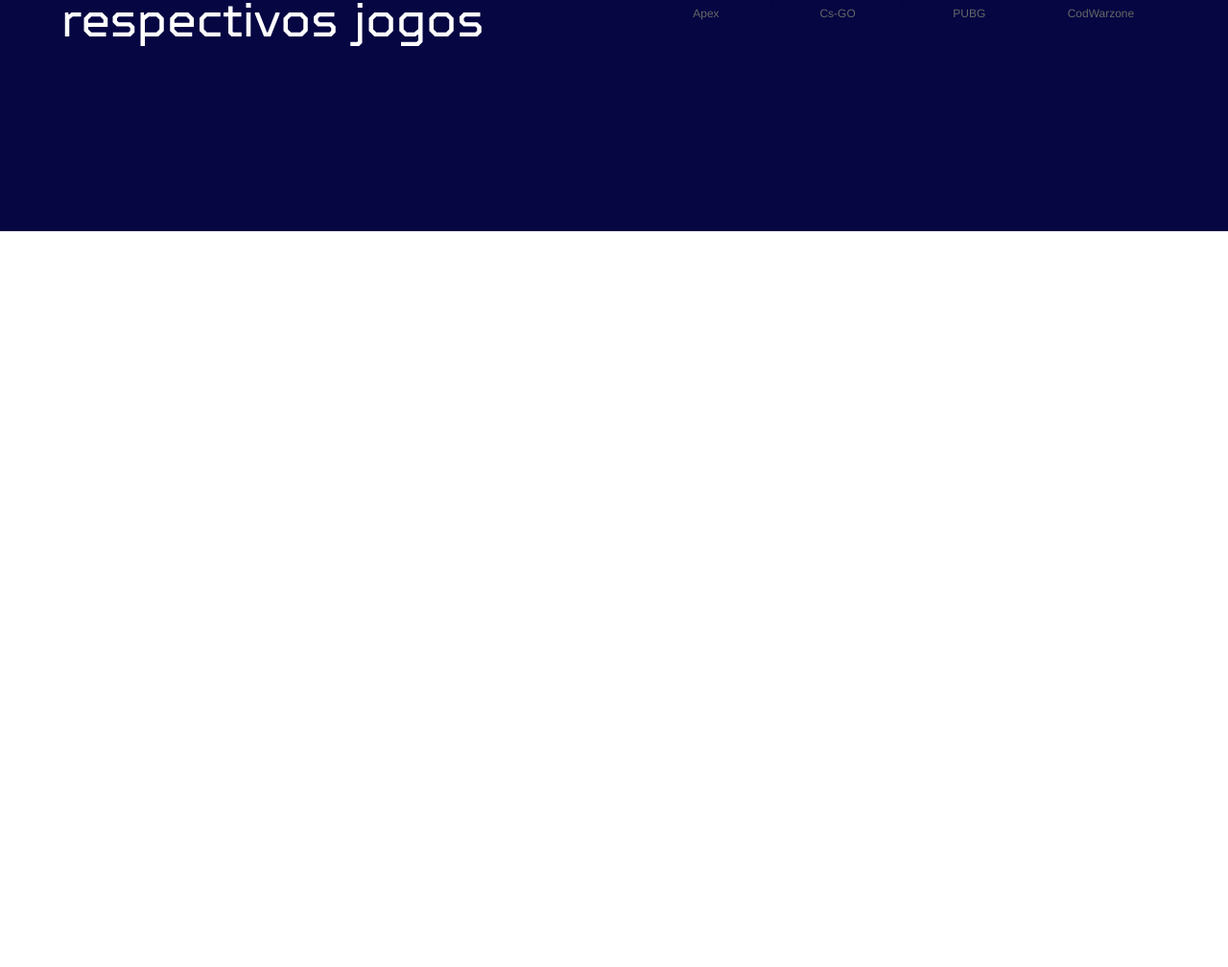
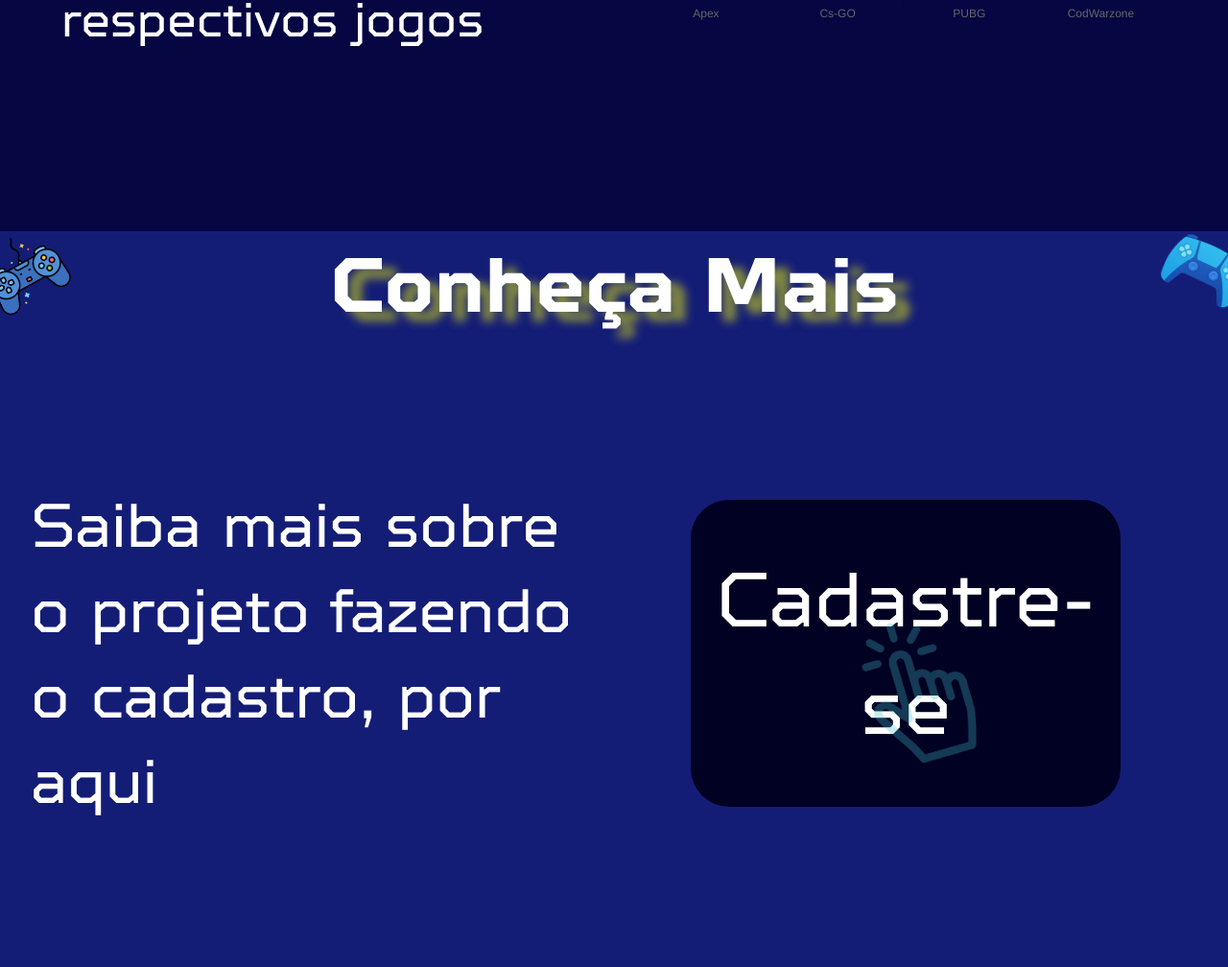
Before and after one commit to Projeto-Game-On/gameOn_web, a plain HTML site: page public/index.html in a window 1280 px wide. Shown: the part 2959-3967 px from the top of the page at 96% size. Before the commit the page ends 3200 px from the top, so only its background shows below. Drawn offline with nearby package versions, Linux system fonts and the light colour scheme.

Commit message:
Index Finalizado

```diff
--- a/public/css/style-Index.css
+++ b/public/css/style-Index.css
@@ -121,13 +121,6 @@
     width: 10vh;
     height: auto;
     transform: rotate(-29deg);
-
-    /* position: fixed;
-    display: flex;
-    width: 5vw;
-    height: auto;
-    transform: translateX(39vw); */
-
 }
 
 .segundaImagem {
@@ -202,11 +195,11 @@
     /* border: red solid 2px; */
 }
 
-.textoGrafico p{
+.textoGrafico p {
     font-size: 50px;
 }
 
-.grafico{
+.grafico {
     width: 50%;
     height: 88%;
     display: flex;
@@ -214,3 +207,76 @@
     justify-content: center;
     /* border: red solid 2px; */
 }
+
+.telaConheca {
+    width: 100%;
+    height: 100vh;
+    background-color: #141D76;
+    display: flex;
+    flex-direction: column;
+    align-items: center;
+    justify-content: center;
+}
+
+.headerConheca {
+    width: 100%;
+    height: 10%;
+    display: flex;
+    flex-direction: row;
+    justify-content: space-between;
+}
+
+.headerConheca h1 {
+    font-size: 80px;
+    -webkit-filter: drop-shadow(15px 10px 5px rgba(221, 225, 10, 0.5));
+    filter: drop-shadow(15px 10px 5px rgba(239, 243, 9, 0.5));
+}
+
+.cardsTextoBotao {
+    width: 95%;
+    height: 90%;
+    display: flex;
+    flex-direction: row;
+    align-items: center;
+    justify-content: center;
+}
+
+.textoConheca {
+    width: 50%;
+    height: 90%;
+    /* border: red 2px dotted; */
+    display: flex;
+    justify-content: center;
+    align-items: center;
+}
+
+.textoConheca p {
+    font-size: 8vh;
+}
+
+.botaoConheca {
+    width: 50%;
+    height: 90%;
+    display: flex;
+    align-items: center;
+    justify-content: center;
+    /* border: red 2px solid; */
+}
+
+.botaoConheca button{
+    width: 35vw;
+    height: 40vh;
+    font-size: 10vh;
+    border: none;
+    border-radius: 5vh;
+    background-color: #000123;
+}
+
+.botaoConheca img{
+    opacity: 0.3;
+    margin-left: 2%;
+    margin-top: 6%;
+    position: absolute;
+    width: 25vw;
+    height: 30vh;
+}
--- a/public/index.html
+++ b/public/index.html
@@ -98,6 +98,24 @@
             </div>
         </div>
     </div>
+    <div class="telaConheca">
+        <div class="headerConheca">
+            <img src="img/jogos.png" alt="Controle" class="primeiraImagem">
+            <h1>Conheça Mais</h1>
+            <img src="img/icons8-controle-96.png" alt="Controle" class="segundaImagem">
+        </div>
+        <div class="cardsTextoBotao">
+            <div class="textoConheca">
+                <p>Saiba mais sobre o
+                projeto fazendo o
+                cadastro, por aqui </p>
+            </div>
+            <div class="botaoConheca">
+                <button>Cadastre-se</button>
+                <img src="img/gif-click.png" alt="Gif Click" >
+            </div>
+        </div>
+    </div>
 </body>
 
 </html>
```
Also changed, not shown: public/img/gif-click.png (added).
